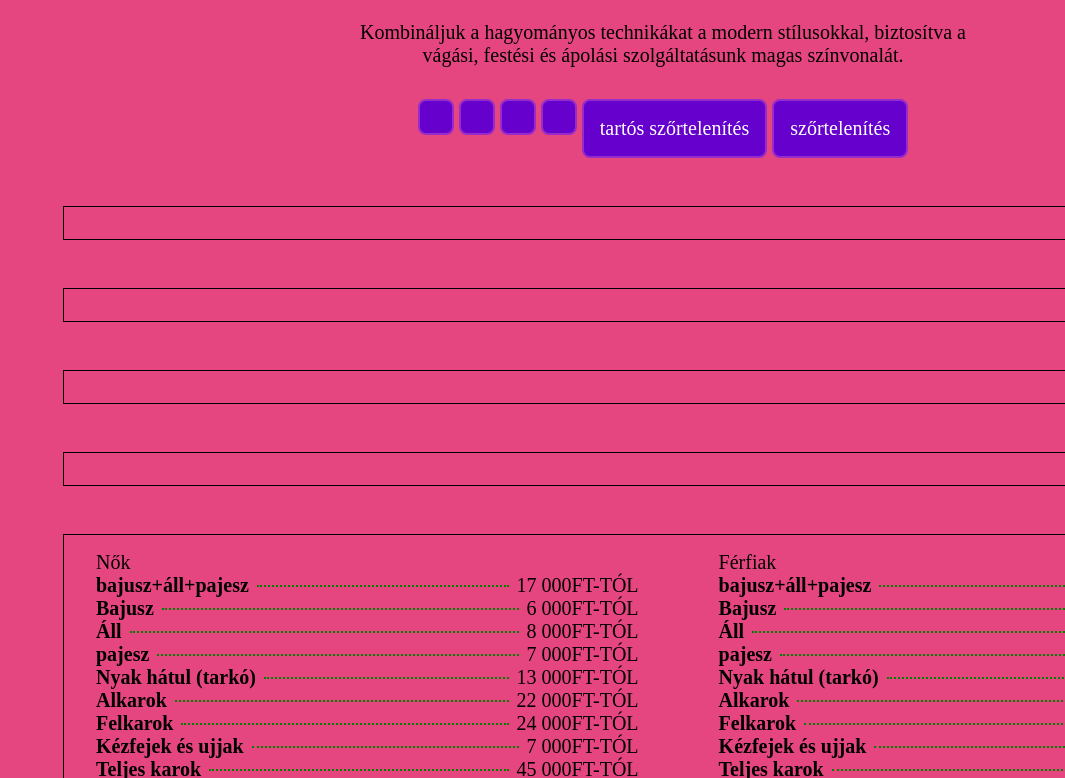
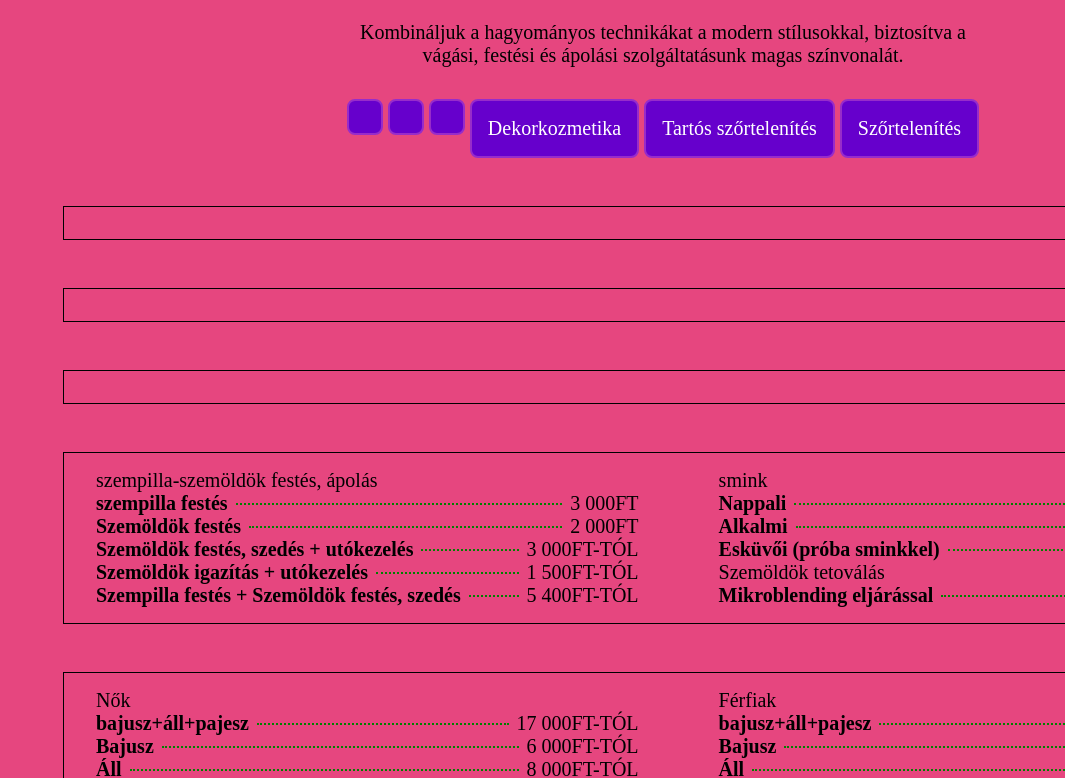
Before and after one commit to Czibike/web-ruh-z, a plain HTML site: page kozmetika.html in a window 1280 px wide. Shown: the part 6122-6900 px from the top of the page, without its empty margins (215-1280 px from the left). Drawn offline with Linux system fonts and the light colour scheme.

Commit message:
made the third price table

```diff
--- a/kozmetika.html
+++ b/kozmetika.html
@@ -47,7 +47,7 @@
           gap: 1rem;
 
           .col {
-            flex-grow: 1;
+            flex: 1;
             margin: var(--upper-margin) var(--side-margin);
 
             & ul li {
@@ -1048,13 +1048,13 @@
                   <span></span>
                 </li>
                 <li class="table-btn" data-active="3">
-                  <span></span>
+                  <span>Dekorkozmetika</span>
                 </li>
                 <li class="table-btn" data-active="4">
-                  <span>tartós szőrtelenítés</span>
+                  <span>Tartós szőrtelenítés</span>
                 </li>
                 <li class="table-btn" data-active="5">
-                  <span>szőrtelenítés</span>
+                  <span>Szőrtelenítés</span>
                 </li>
               </ul>
             </div>
@@ -1078,14 +1078,102 @@
             </div>
             <div class="tbody js-table" data-tab="3">
               <div class="colwrapper">
-                <div class="col col1"></div>
-                <div class="col col2"></div>
+                <div class="col col1">
+                  <div class="col-title">
+                    <span>szempilla-szemöldök festés, ápolás</span>
+                  </div>
+                  <ul>
+                    <li>
+                      <div>
+                        <span class="name">szempilla festés</span>
+                        <span class="placeholder"></span>
+                        <span class="price">3 000Ft</span>
+                      </div>
+                    </li>
+                    <li>
+                      <div>
+                        <span class="name">Szemöldök festés</span>
+                        <span class="placeholder"></span>
+                        <span class="price">2 000Ft</span>
+                      </div>
+                    </li>
+                    <li>
+                      <div>
+                        <span class="name">
+                          Szemöldök festés, szedés + utókezelés
+                        </span>
+                        <span class="placeholder"></span>
+                        <span class="price">3 000Ft-tól</span>
+                      </div>
+                    </li>
+                    <li>
+                      <div>
+                        <span class="name">
+                          Szemöldök igazítás + utókezelés
+                        </span>
+                        <span class="placeholder"></span>
+                        <span class="price">1 500Ft-tól</span>
+                      </div>
+                    </li>
+                    <li>
+                      <div>
+                        <span class="name">
+                          Szempilla festés + Szemöldök festés, szedés
+                        </span>
+                        <span class="placeholder"></span>
+                        <span class="price">5 400Ft-tól</span>
+                      </div>
+                    </li>
+                  </ul>
+                </div>
+                <div class="col col2">
+                  <div class="col-title">
+                    <span>smink</span>
+                  </div>
+                  <ul>
+                    <li>
+                      <div>
+                        <span class="name">Nappali</span>
+                        <span class="placeholder"></span>
+                        <span class="price">7 200Ft</span>
+                      </div>
+                    </li>
+                    <li>
+                      <div>
+                        <span class="name">Alkalmi</span>
+                        <span class="placeholder"></span>
+                        <span class="price">9 600Ft</span>
+                      </div>
+                    </li>
+                    <li>
+                      <div>
+                        <span class="name">Esküvői (próba sminkkel)</span>
+                        <span class="placeholder"></span>
+                        <span class="price">14 500Ft</span>
+                      </div>
+                    </li>
+                  </ul>
+                  <div class="col-title">
+                    <span>Szemöldök tetoválás</span>
+                  </div>
+                  <ul>
+                    <li>
+                      <div>
+                        <span class="name">Mikroblending eljárással</span>
+                        <span class="placeholder"></span>
+                        <span class="price">2 700Ft</span>
+                      </div>
+                    </li>
+                  </ul>
+                </div>
               </div>
             </div>
             <div class="tbody js-table" data-tab="4">
               <div class="colwrapper">
                 <div class="col col1">
-                  <div class="col-title">Nők</div>
+                  <div class="col-title">
+                    <span>Nők</span>
+                  </div>
                   <ul>
                     <li>
                       <div>
@@ -1253,20 +1341,22 @@
                   </ul>
                 </div>
                 <div class="col col2">
-                  <div class="col-title">Férfiak</div>
+                  <div class="col-title">
+                    <span>Férfiak</span>
+                  </div>
                   <ul>
                     <li>
                       <div>
                         <span class="name">bajusz+áll+pajesz</span>
                         <span class="placeholder"></span>
+                        <span class="price"></span>
+                      </div>
+                    </li>
+                    <li>
+                      <div>
+                        <span class="name">Bajusz</span>
+                        <span class="placeholder"></span>
                         <span class="price">6 500Ft-tól</span>
-                      </div>
-                    </li>
-                    <li>
-                      <div>
-                        <span class="name">Bajusz</span>
-                        <span class="placeholder"></span>
-                        <span class="price"></span>
                       </div>
                     </li>
                     <li>
@@ -1425,7 +1515,9 @@
             <div class="tbody js-table" data-tab="5">
               <div class="colwrapper">
                 <div class="col col1">
-                  <div class="col-title">szőrtelenítés hölgyek</div>
+                  <div class="col-title">
+                    <span>szőrtelenítés hölgyek </span>
+                  </div>
                   <ul>
                     <li>
                       <div>
@@ -1535,7 +1627,9 @@
                   </ul>
                 </div>
                 <div class="col col2">
-                  <div class="col-title">szőrtelenítés urak</div>
+                  <div class="col-title">
+                    <span>szőrtelenítés urak </span>
+                  </div>
                   <ul>
                     <li>
                       <div>
```
